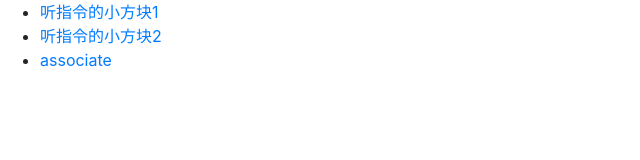
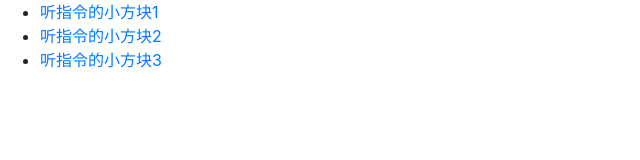
Before and after one commit to viewweiwu/viewweiwu.github.io, a plain HTML site: page index.html in a window 1280 px wide. Shown: the full height of the page, 0-640 px from the left. Drawn offline with nearby package versions, Linux system fonts and the light colour scheme.

Commit message:
Update index.html

```diff
--- a/index.html
+++ b/index.html
@@ -9,7 +9,7 @@
 		<ul>
 			<li><a href="box/index.html">听指令的小方块1</a></li>
 			<li><a href="box/box2.html">听指令的小方块2</a></li>
-			<li><a href="associate/activity.html">associate</a></li>
+			<li><a href="box/box3.html">听指令的小方块3</a></li>
 		</ul>
 	</body>
 </html>
```
